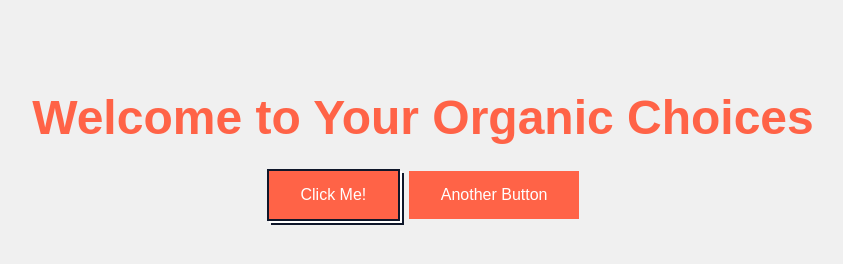
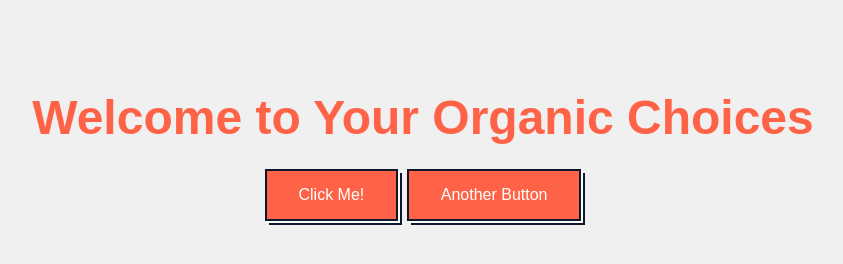
Before and after one commit to kccup/TigerHacks, a plain HTML site: page index.html in a window 1280 px wide. Shown: the whole page, without its empty margins (217-1060 px from the left). Drawn offline with Linux system fonts and the light colour scheme.

Commit message:
Update index.html

```diff
--- a/index.html
+++ b/index.html
@@ -9,7 +9,7 @@
 <body>
     <h1>Welcome to Your Organic Choices</h1>
     <button class="btn">Click Me!</button>
-    <button>Another Button</button>
+    <button class="btn">Another Button</button>
     <script src="scripts.js"></script>
 
 </body>
```
